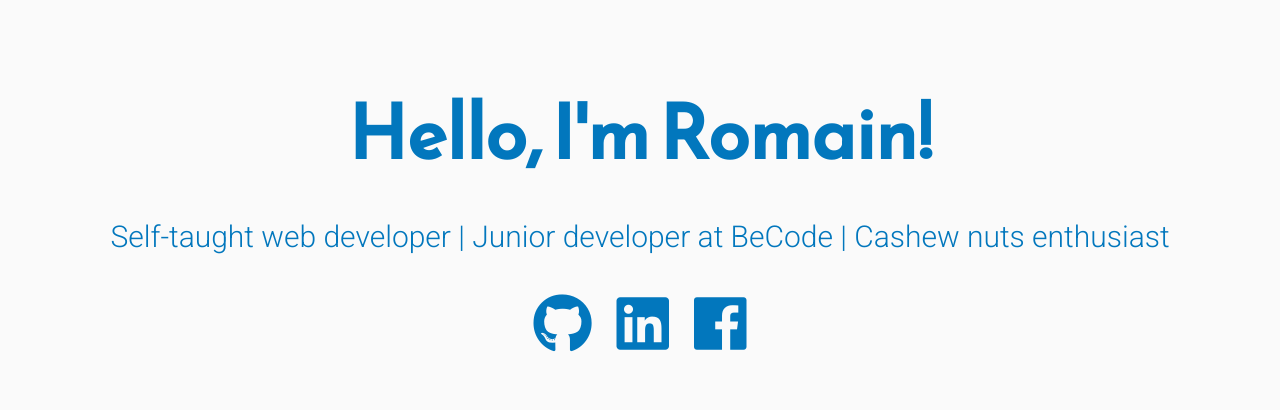
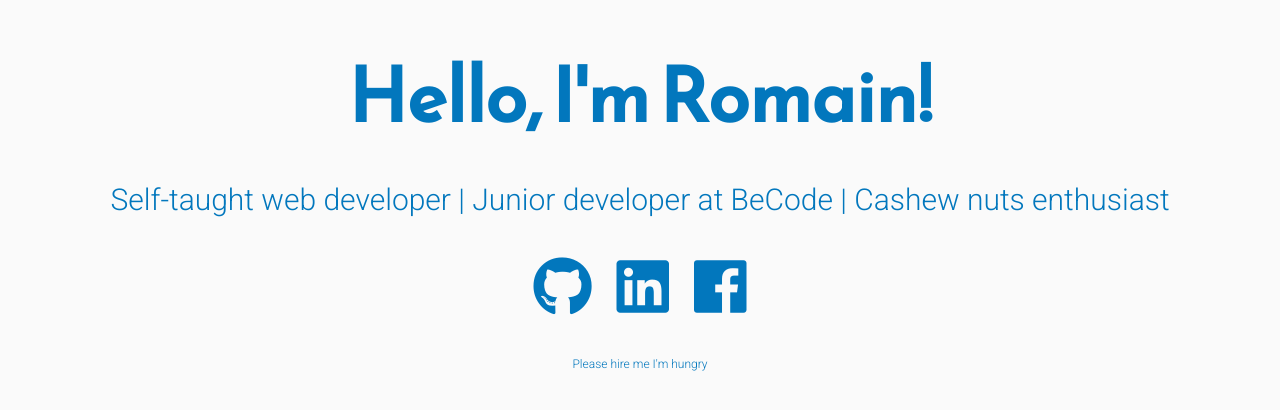
Before and after one commit to RomainVandevoorde/RomainVandevoorde.github.io, a plain HTML site: page index.html in a window 1280 px wide. Shown: the part 180-590 px from the top of the page. Drawn offline with Linux system fonts and the light colour scheme.

Commit message:
add some humor

```diff
--- a/index.html
+++ b/index.html
@@ -38,7 +38,8 @@
 			<a target="_blank" href="https://www.freecodecamp.org"><i class="fab fa-free-code-camp"></i></a>
 			<a target="_blank" href="https://www.behance.net"><i class="fab fa-behance"></i></a>
 			<a target="_blank" href="https://codepen.io"><i class="fab fa-codepen"></i></a> -->
-    </div>
+		</div>
+		<div class="tagline" style="font-size:12px">Please hire me I'm hungry</div>
 	</main>
 </body>
 </html>
```
